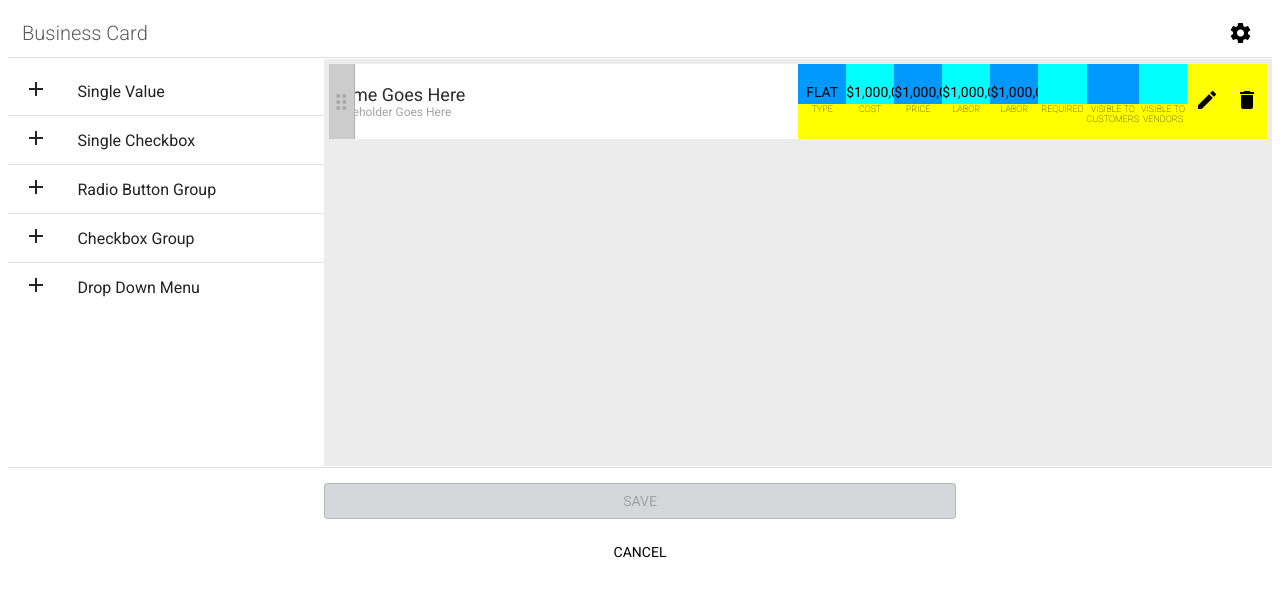
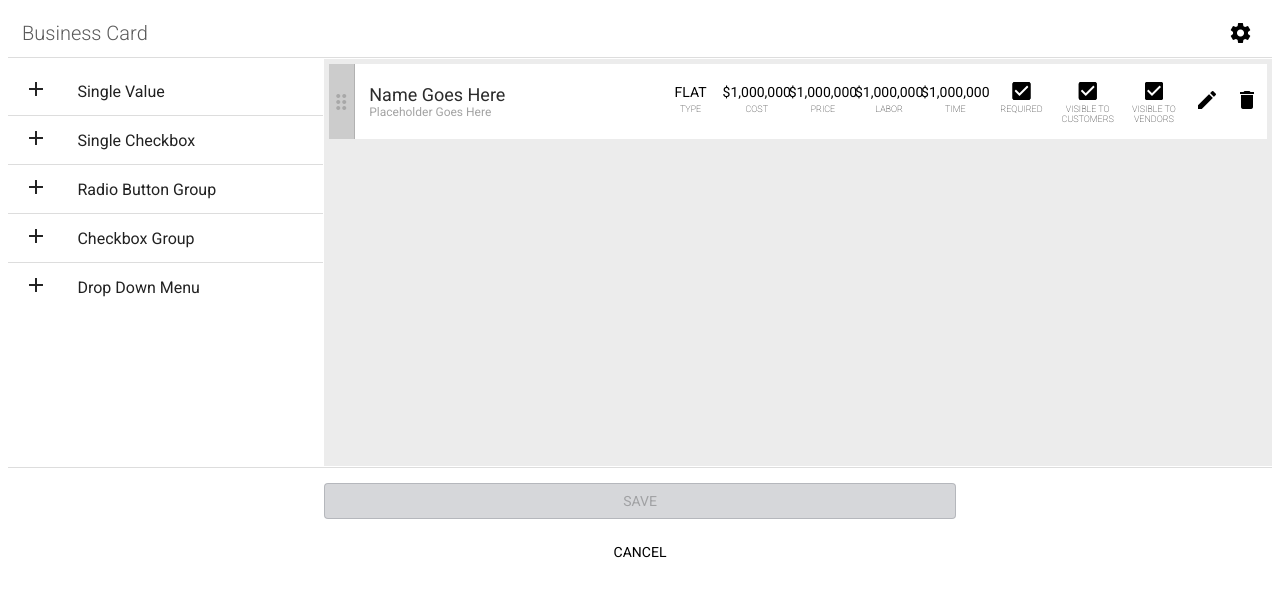
Before and after one commit to elwood-berry/esbcore-form-builder, an Angular app: page / in a window 1280 px wide. Shown: the top 596 px of the page. Built offline with nearby package versions, Linux system fonts and the light colour scheme.

Commit message:
2 files modified

```diff
--- a/src/app/components/attr-item/attr-item.component.html
+++ b/src/app/components/attr-item/attr-item.component.html
@@ -4,7 +4,7 @@
 </div>
 
 <!-- TITLE -->
-<div class="attr-sec-title" fxLayout="column" fxFlex="50%">
+<div class="attr-sec-title" fxLayout="column" fxFlex="35%">
 
   <div class="attr-name">
     Name Goes Here
@@ -18,7 +18,7 @@
 
 </div>
 
-<div class="attr-sec-actions" fxLayout="row" fxFlex="50%">
+<div class="attr-sec-actions" fxLayout="row" fxFlex="65%">
 
   <!-- TYPE ('Flat', 'Run') -->
   <div class="setting-display" fxLayout="column">
@@ -29,7 +29,7 @@
   <!-- COST (number) -->
   <div class="setting-display" fxLayout="column">
     <div class="setting-value" fxLayout="row">
-      <span class="">$</span> 1,000,000
+      <span class="currency-symbol">$</span> <span class="currency-value">1,000,000</span>
     </div>
     <div class="">Cost</div>
   </div>
@@ -37,7 +37,7 @@
   <!-- PRICE (number) -->
   <div class="setting-display" fxLayout="column">
     <div class="setting-value" fxLayout="row">
-      <span class="">$</span> 1,000,000
+      <span class="currency-symbol">$</span> <span class="currency-value">1,000,000</span>
     </div>
     <div class="">Price</div>
   </div>
@@ -45,7 +45,7 @@
   <!-- LABOR (number) -->
   <div class="setting-display" fxLayout="column">
     <div class="setting-value" fxLayout="row">
-      <span class="">$</span> 1,000,000
+      <span class="currency-symbol">$</span> <span class="currency-value">1,000,000</span>
     </div>
     <div class="">Labor</div>
   </div>
@@ -53,30 +53,30 @@
   <!-- TIME (number) -->
   <div class="setting-display" fxLayout="column">
     <div class="setting-value" fxLayout="row">
-      <span class="">$</span> 1,000,000
+      <span class="currency-symbol">$</span> <span class="currency-value">1,000,000</span>
     </div>
-    <div class="">Labor</div>
+    <div class="">Time</div>
   </div>
 
   <!-- REQUIRED? -->
   <div class="setting-display" fxLayout="column">
     <mat-icon class="checkbox-outline">check_box_outline_blank</mat-icon>
     <mat-icon class="display-checkbox" [ngClass]="{ 'display-no-checkbox' : true }">check_box</mat-icon>
-    Required
+    <div class="">Required</div>
   </div>
 
   <!-- VISIBLE TO CUSTOMERS -->
   <div class="setting-display" fxLayout="column">
     <mat-icon class="checkbox-outline">check_box_outline_blank</mat-icon>
     <mat-icon class="display-checkbox" [ngClass]="{ 'display-no-checkbox' : false }">check_box</mat-icon>
-    visible to customers
+    <div class="">visible to customers</div>
   </div>
 
   <!-- VISIBLE TO VENDORS -->
   <div class="setting-display" fxLayout="column">
     <mat-icon class="checkbox-outline">check_box_outline_blank</mat-icon>
     <mat-icon class="display-checkbox" [ngClass]="{ 'display-no-checkbox' : true }">check_box</mat-icon>
-    visible to vendors
+    <div class="">visible to vendors</div>
   </div>
 
   <!--
--- a/src/app/components/attr-item/attr-item.component.scss
+++ b/src/app/components/attr-item/attr-item.component.scss
@@ -38,6 +38,7 @@ $color-2C: #2c2c2c;
 
 // SECTION: NAME & PLACEHOLDER
 .attr-sec-title {
+  padding-left: 40px;
   padding-top: 20px;
   width: 225px;
 
@@ -55,7 +56,7 @@ $color-2C: #2c2c2c;
 
 // SECTION: ACTION BUTTONS & CHECKBOX
 .attr-sec-actions {
-  background-color: #ff0;
+  // background-color: #ff0;
   position: absolute;
   right: 0;
 }
@@ -117,18 +118,34 @@ SETTINGS
   position: relative;
   text-align: center;
   text-transform: uppercase;
-  width: 100px;
+  width: 125px;
 
   &:nth-last-child(even) {
-    background-color: rgb(0, 153, 255);
+    // background-color: rgb(0, 153, 255);
   }
   &:nth-last-child(odd) {
-    background-color: aqua;
+    // background-color: aqua;
+  }
+
+  // CHECKBOX ONLINE.
+  .checkbox-outline {
+    position: absolute;
+    top: 15px;
+    width: 100%;
+    z-index: 1;
+  }
+  .display-checkbox {
+    position: absolute;
+    top: 15px;
+    width: 100%;
+    z-index: 5;
   }
 }
 .setting-value {
+  align-content: center;
   font-size: 14px;
   font-weight: 400;
+  justify-content: center;
   left: 0;
   position: absolute;
   text-align: center;
```
